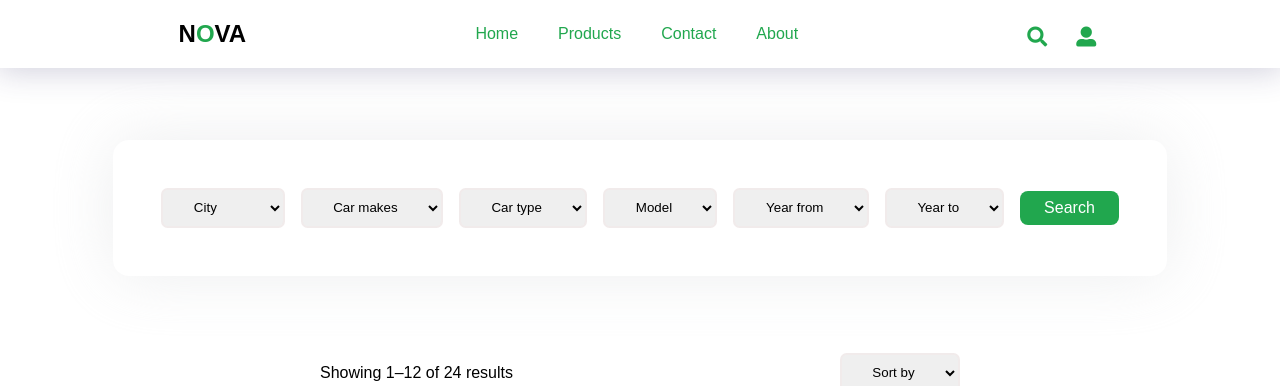
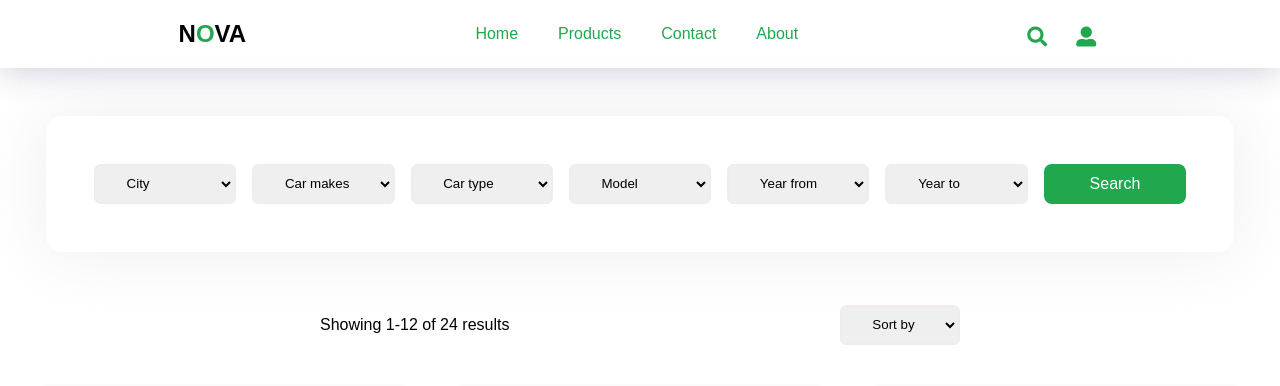
Before and after one commit to m0hammad-2Z/Nova-Auction, a PHP site: page /pages/products.html in a window 1280 px wide. Shown: the top 386 px of the page. Run offline with PHP 8.4, Linux system fonts and the light colour scheme.

Commit message:
big edits

```diff
--- a/css/products.css
+++ b/css/products.css
@@ -4,23 +4,52 @@
     align-items: center;
 }
 
-.search-div{
-    margin: 4.5em;
+.search-options{
+    margin: 3em 0;
     padding: 3em;
     border-radius: 1em;
     box-shadow: 0 0 4em 0em rgba(218, 219, 221, 0.479);
 }
 
-form{
-    display: flex;
+.search-form{
+    display: grid;
+    grid-template-columns: repeat(7,1fr);
     gap: 1em;
-    align-items: center;justify-content: center;
+
+}
+
+@media only screen and (min-width: 0px) {
+    .search-form{
+        display: grid;
+        grid-template-columns: repeat(1,1fr);
+        gap: 1em;
+
+    }
+}
+
+/* Medium screen devices (768px and above) */
+@media only screen and (min-width: 850px) {
+    .search-form{
+        display: grid;
+        grid-template-columns: repeat(4,1fr);
+        gap: 1em;
+
+    }
+}
+
+/* Big screen devices (889px and above) */
+@media only screen and (min-width: 1280px) {
+    .search-form{
+        display: grid;
+        grid-template-columns: repeat(7,1fr);
+        gap: 1em;
+
+    }
 }
 
 input{
-padding: 0.5em;
-border: 1px solid #eee;
-
+    padding: 0.5em;
+    border: 1px solid #eee;
 }
 
 select{
@@ -36,7 +65,7 @@ select:focus{
     outline: none;
 }
 
-.search-no{
+.search-details{
     display: flex;
     width: 50vw;
     align-items: center;
@@ -45,15 +74,21 @@ select:focus{
 }
 
 .page-counter{
-    display: flex;
+
     gap: 0.5em;
     margin-top: 3em;
 
 }
 
 .page-counter .button{
-    background-color: white;
+    padding: 0;
+    background-color: transparent;
     color: black;
     text-align: center;
     border: solid 0.19em var(--color);
+    width: 1.5em;
+    height: 2em;
 }
+.page-counter .button:hover{
+   background-color: var(--color-hover);
+}
--- a/pages/products.html
+++ b/pages/products.html
@@ -33,8 +33,8 @@
 
     <div class="main">
 
-        <div class="search-div">
-            <form action="" method="post">
+        <div class="search-options">
+            <form class="search-form" action="" method="post">
                 <select name="cities" id="cities">
                     <option value="Amman">City</option>
                     <option value="Irbid">Amman</option>
@@ -69,8 +69,8 @@
             </form>
         </div>
 
-        <div class="search-no">
-            <p>Showing 1–12 of 24 results</p>
+        <div class="search-details">
+            <p>Showing 1-12 of 24 results</p>
             <select name="Sort" id="sort">
                 <option value="0">Sort by</option>
                 <option value="a-z">A-Z</option>
```
Also changed, not shown: css/index-style.css (+2 -7 lines), css/styles.css (+44 -1 lines), index.html (+39 -27 lines).
